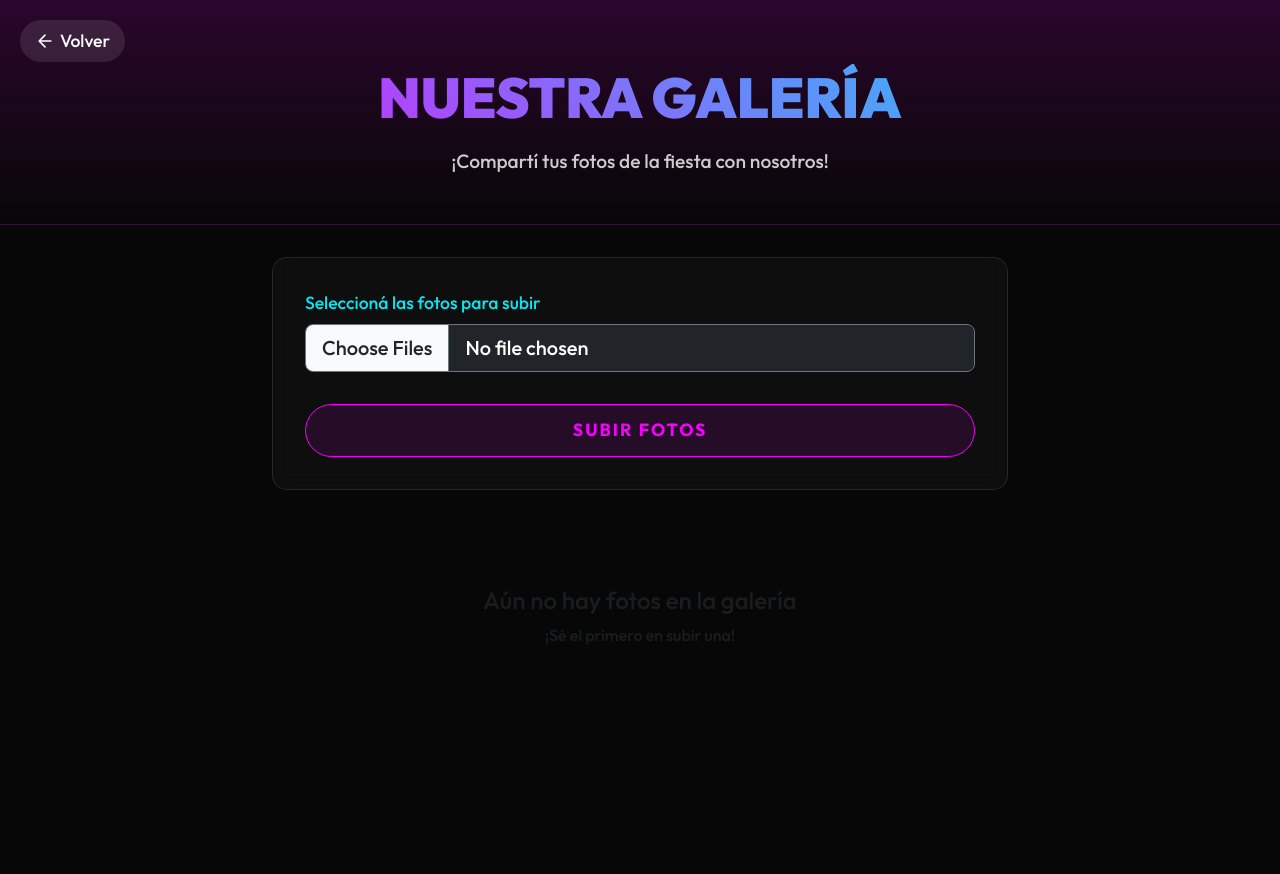
After one commit to devmarce/invitation-fest, a PHP site: page /templates/template-mile/galeria.php in a window 1280 px wide. The commit adds this page. Run offline with PHP 8.4, Linux system fonts and the light colour scheme; some libraries are stand-ins or nearby versions.

Commit message:
add galeria

```diff
--- /dev/null
+++ b/templates/template-mile/galeria.php
@@ -0,0 +1,195 @@
+<?php
+// Manejar la subida de archivos
+$galeria_dir = RUTA_RELATIVA . 'img/galeria/';
+$mensaje = '';
+
+if ($_SERVER['REQUEST_METHOD'] === 'POST' && isset($_FILES['fotos'])) {
+    $total_files = count($_FILES['fotos']['name']);
+    $subidas = 0;
+
+    for ($i = 0; $i < $total_files; $i++) {
+        $tmpFilePath = $_FILES['fotos']['tmp_name'][$i];
+        if ($tmpFilePath != "") {
+            // Renombrar archivo para evitar conflictos y caracteres raros
+            $extension = pathinfo($_FILES['fotos']['name'][$i], PATHINFO_EXTENSION);
+            $newFilePath = $galeria_dir . uniqid() . '.' . $extension;
+
+            if (move_uploaded_file($tmpFilePath, $newFilePath)) {
+                $subidas++;
+            }
+        }
+    }
+
+    if ($subidas > 0) {
+        $mensaje = "<div class='alert alert-success mt-3' style='background-color: rgba(37, 211, 102, 0.2); border-color: #25D366; color: #25D366;'>¡$subidas foto(s) subida(s) con éxito!</div>";
+    }
+}
+
+// Obtener imagenes subidas
+$imagenes = glob($galeria_dir . "*.{jpg,jpeg,png,gif,JPG,JPEG,PNG,GIF}", GLOB_BRACE);
+// Ordenar de más reciente a más antigua (por fecha de modificación)
+if ($imagenes !== false) {
+    usort($imagenes, function($a, $b) {
+        return filemtime($b) - filemtime($a);
+    });
+}
+?>
+<!DOCTYPE html>
+<html lang="es">
+<head>
+    <meta charset="UTF-8">
+    <meta name="viewport" content="width=device-width, initial-scale=1.0">
+    <title>Galería de Fotos - <?php echo TITULO_PAGINA; ?></title>
+    <link href="https://cdn.jsdelivr.net/npm/bootstrap@5.3.3/dist/css/bootstrap.min.css" rel="stylesheet">
+    <link href="https://fonts.googleapis.com/css2?family=Outfit:wght@300;500;700;900&display=swap" rel="stylesheet">
+    <style>
+        body {
+            background-color: #070707;
+            color: #fff;
+            font-family: 'Outfit', sans-serif;
+            margin: 0;
+            padding: 0;
+            min-height: 100vh;
+        }
+        .header-galeria {
+            padding: 4rem 1rem 2rem 1rem;
+            text-align: center;
+            background: linear-gradient(180deg, rgba(246,0,255,0.15) 0%, rgba(7,7,7,1) 100%);
+            border-bottom: 1px solid rgba(255,255,255,0.05);
+            margin-bottom: 2rem;
+            position: relative;
+        }
+        .header-galeria h1 {
+            font-size: 3.5rem;
+            font-weight: 900;
+            margin-bottom: 1rem;
+            background: linear-gradient(45deg, #f600ff, #03e9f4);
+            -webkit-background-clip: text;
+            -webkit-text-fill-color: transparent;
+            text-transform: uppercase;
+        }
+        .upload-card {
+            background: rgba(255,255,255,0.03);
+            border: 1px solid rgba(255,255,255,0.1);
+            border-radius: 15px;
+            padding: 2rem;
+            text-align: center;
+            margin-bottom: 3rem;
+            backdrop-filter: blur(10px);
+        }
+        .btn-neon {
+            background: rgba(246, 0, 255, 0.1);
+            color: #f600ff;
+            border: 1px solid #f600ff;
+            padding: 12px 30px;
+            border-radius: 50px;
+            font-weight: bold;
+            font-size: 1.1rem;
+            transition: all 0.3s ease;
+            text-transform: uppercase;
+            letter-spacing: 2px;
+            margin-top: 1rem;
+        }
+        .btn-neon:hover {
+            background: #f600ff;
+            color: #fff;
+            box-shadow: 0 0 15px #f600ff, 0 0 30px #f600ff;
+        }
+        .masonry-grid {
+            column-count: 3;
+            column-gap: 1.5rem;
+            padding: 0 1rem;
+        }
+        .masonry-grid .img-wrapper {
+            margin-bottom: 1.5rem;
+            break-inside: avoid;
+        }
+        .masonry-grid img {
+            width: 100%;
+            border-radius: 15px;
+            transition: transform 0.4s ease;
+            border: 1px solid rgba(255,255,255,0.1);
+        }
+        .masonry-grid img:hover {
+            transform: scale(1.02);
+            box-shadow: 0 0 25px rgba(3, 233, 244, 0.3);
+            border-color: #03e9f4;
+        }
+        .back-btn {
+            position: absolute;
+            top: 20px;
+            left: 20px;
+            color: #fff;
+            text-decoration: none;
+            font-size: 1.1rem;
+            display: flex;
+            align-items: center;
+            gap: 5px;
+            transition: color 0.3s;
+            z-index: 10;
+            background: rgba(255,255,255,0.1);
+            padding: 8px 15px;
+            border-radius: 50px;
+        }
+        .back-btn:hover {
+            color: #03e9f4;
+            background: rgba(255,255,255,0.15);
+        }
+        @media (max-width: 768px) {
+            .masonry-grid { column-count: 2; }
+            .header-galeria h1 { font-size: 2.5rem; }
+            .header-galeria { padding-top: 5rem; }
+        }
+        @media (max-width: 480px) {
+            .masonry-grid { column-count: 1; }
+            .header-galeria h1 { font-size: 2rem; }
+        }
+    </style>
+</head>
+<body>
+
+    <a href="?" class="back-btn">
+        <svg xmlns="http://www.w3.org/2000/svg" width="20" height="20" viewBox="0 0 24 24" fill="none" stroke="currentColor" stroke-width="2" stroke-linecap="round" stroke-linejoin="round"><path d="M19 12H5M12 19l-7-7 7-7"/></svg>
+        Volver
+    </a>
+
+    <div class="header-galeria">
+        <h1>Nuestra Galería</h1>
+        <p style="font-size: 1.2rem; color: #ccc;">¡Compartí tus fotos de la fiesta con nosotros!</p>
+    </div>
+
+    <div class="container">
+        <div class="row justify-content-center">
+            <div class="col-md-8">
+                <div class="upload-card">
+                    <form action="" method="POST" enctype="multipart/form-data">
+                        <div class="mb-3 text-start">
+                            <label for="fotos" class="form-label" style="font-size: 1.1rem; color: #03e9f4;">Seleccioná las fotos para subir</label>
+                            <input class="form-control form-control-lg bg-dark text-white border-secondary" type="file" id="fotos" name="fotos[]" multiple accept="image/*" required>
+                        </div>
+                        <button type="submit" class="btn btn-neon w-100">Subir Fotos</button>
+                    </form>
+                    <?php echo $mensaje; ?>
+                </div>
+            </div>
+        </div>
+
+        <?php if (empty($imagenes)): ?>
+            <div class="text-center text-muted my-5" style="min-height: 30vh;">
+                <h4>Aún no hay fotos en la galería</h4>
+                <p>¡Sé el primero en subir una!</p>
+            </div>
+        <?php else: ?>
+            <div class="masonry-grid pb-5">
+                <?php foreach ($imagenes as $img): ?>
+                    <div class="img-wrapper">
+                        <img src="<?php echo $img; ?>" alt="Foto de la fiesta" loading="lazy">
+                    </div>
+                <?php endforeach; ?>
+            </div>
+        <?php endif; ?>
+    </div>
+
+    <script src="https://cdn.jsdelivr.net/npm/bootstrap@5.3.3/dist/js/bootstrap.bundle.min.js"></script>
+</body>
+</html>
```
Also changed, not shown: templates/template-keila/galeria.php (added, +195 -0 lines), templates/template-keila/index-keila.php (+11 -0 lines), templates/template-mile/index-mile.php (+11 -0 lines).
